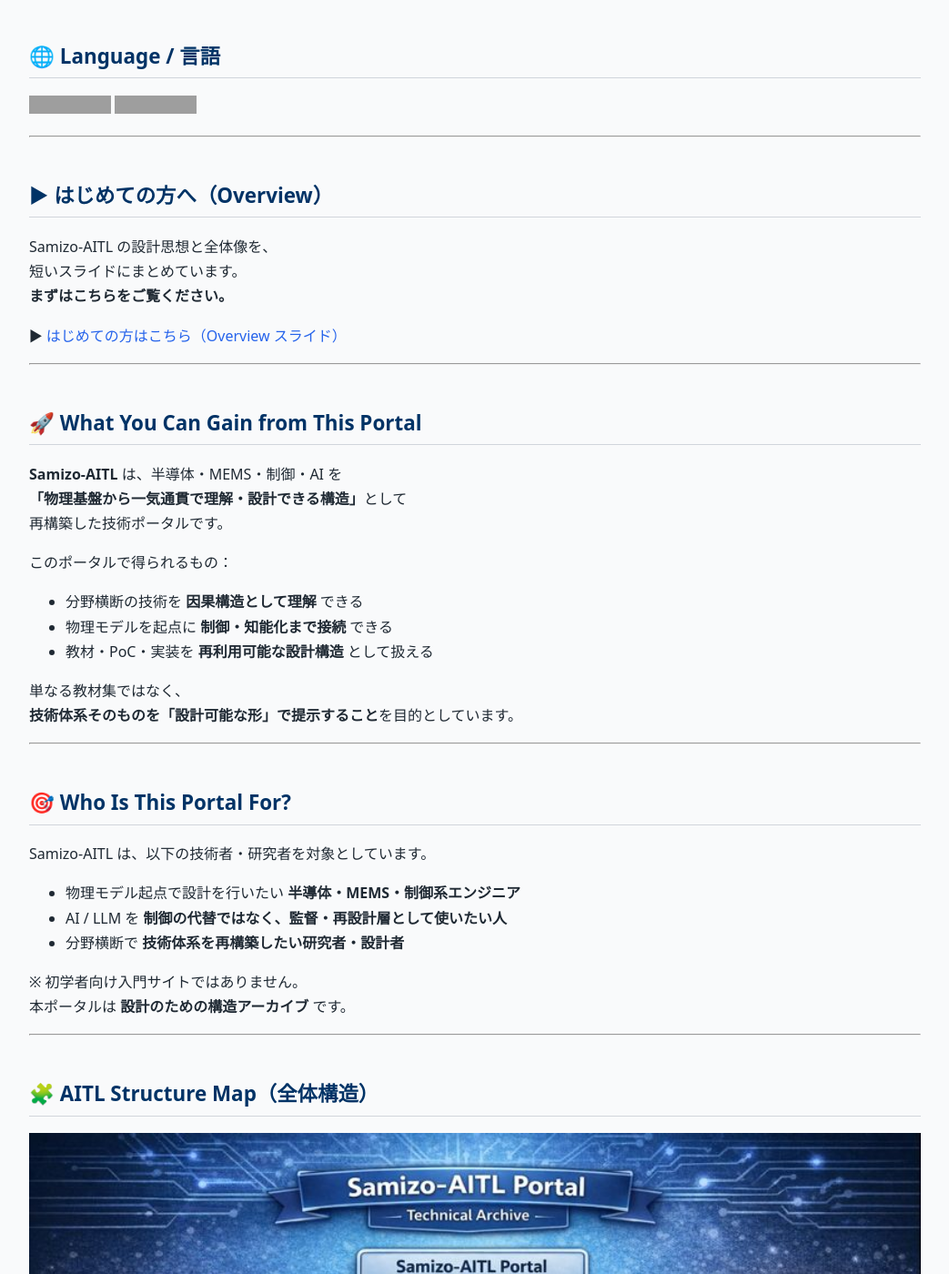
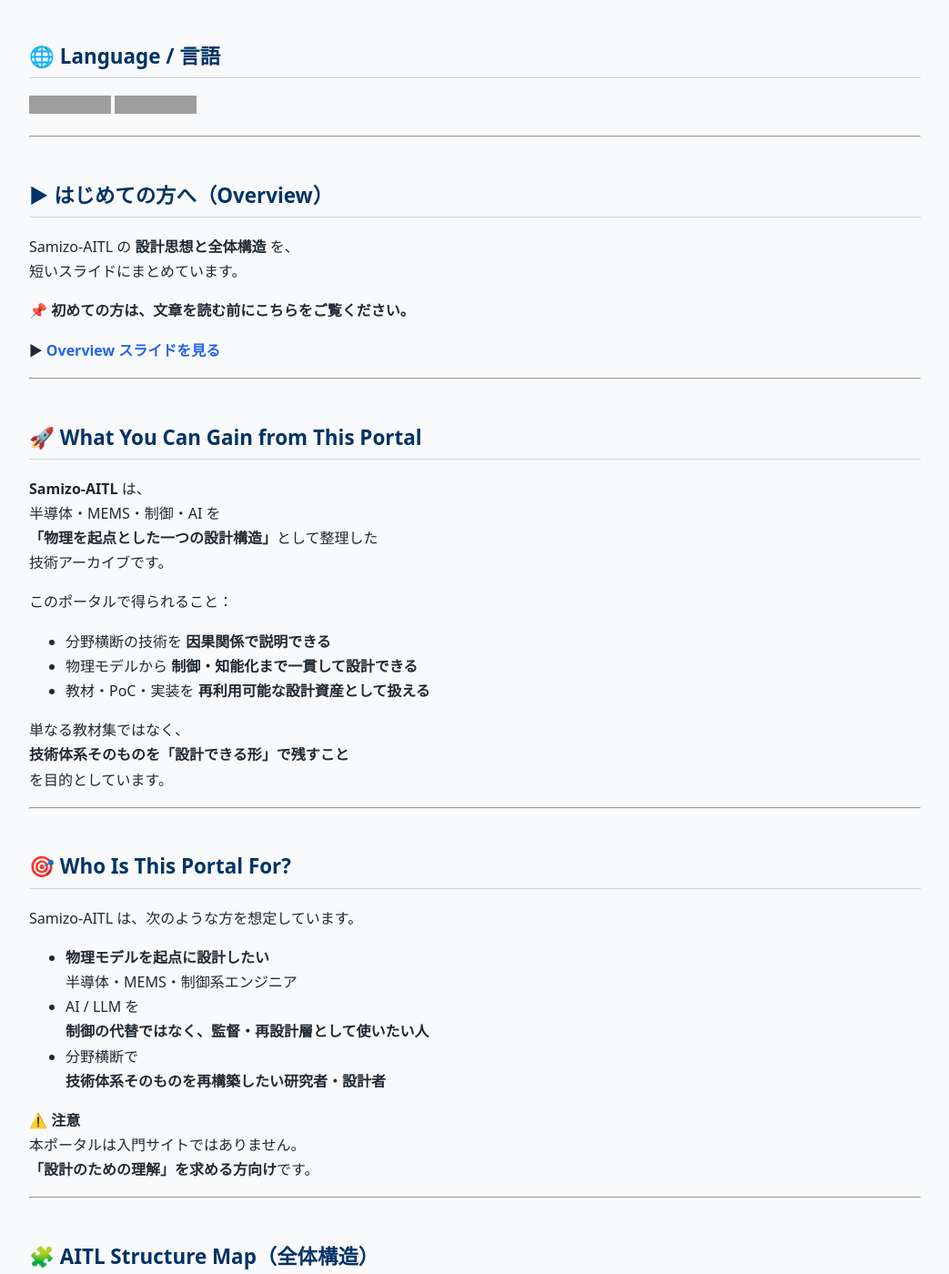
Before and after one commit to Samizo-AITL/Samizo-AITL.github.io, a Jekyll site: the page built from index.md, in a window 1280 px wide and 1400 px high, scrolled down 334 px. Shown: the whole window at 91% size, without its empty margins (118-1161 px from the left). Built offline with Jekyll 4.4.1, drawn with Linux system fonts in a browser that asks for light colours; some of the changed text lies outside the part shown; grey boxes are pictures that could not be loaded.

Commit message:
Update index.md

````diff
--- a/index.md
+++ b/index.md
@@ -21,45 +21,54 @@
 
 ## ▶ はじめての方へ（Overview）
 
-Samizo-AITL の設計思想と全体像を、
+Samizo-AITL の **設計思想と全体構造** を、
 短いスライドにまとめています。
-**まずはこちらをご覧ください。**
 
-▶ [はじめての方はこちら（Overview スライド）](https://samizo-aitl.github.io/about/marp/samizo-aitl-presentation.html)
+📌 **初めての方は、文章を読む前にこちらをご覧ください。**
+
+▶ **[Overview スライドを見る](https://samizo-aitl.github.io/about/marp/samizo-aitl-presentation.html)**
 
 ---
 
 ## 🚀 What You Can Gain from This Portal
 
-**Samizo-AITL** は、半導体・MEMS・制御・AI を
-**「物理基盤から一気通貫で理解・設計できる構造」**として
-再構築した技術ポータルです。
+**Samizo-AITL** は、
+半導体・MEMS・制御・AI を
+**「物理を起点とした一つの設計構造」**として整理した
+技術アーカイブです。
 
-このポータルで得られるもの：
+このポータルで得られること：
 
-- 分野横断の技術を **因果構造として理解** できる
-- 物理モデルを起点に **制御・知能化まで接続** できる
-- 教材・PoC・実装を **再利用可能な設計構造** として扱える
+- 分野横断の技術を **因果関係で説明できる**
+- 物理モデルから **制御・知能化まで一貫して設計できる**
+- 教材・PoC・実装を **再利用可能な設計資産として扱える**
 
 単なる教材集ではなく、
-**技術体系そのものを「設計可能な形」で提示すること**を目的としています。
+**技術体系そのものを「設計できる形」で残すこと**
+を目的としています。
 
 ---
 
 ## 🎯 Who Is This Portal For?
 
-Samizo-AITL は、以下の技術者・研究者を対象としています。
+Samizo-AITL は、次のような方を想定しています。
 
-- 物理モデル起点で設計を行いたい **半導体・MEMS・制御系エンジニア**
-- AI / LLM を **制御の代替ではなく、監督・再設計層として使いたい人**
-- 分野横断で **技術体系を再構築したい研究者・設計者**
+- **物理モデルを起点に設計したい**
+  半導体・MEMS・制御系エンジニア
+- AI / LLM を
+  **制御の代替ではなく、監督・再設計層として使いたい人**
+- 分野横断で
+  **技術体系そのものを再構築したい研究者・設計者**
 
-※ 初学者向け入門サイトではありません。
-本ポータルは **設計のための構造アーカイブ** です。
+⚠️ **注意**
+本ポータルは入門サイトではありません。
+**「設計のための理解」を求める方向け**です。
 
 ---
 
 ## 🧩 AITL Structure Map（全体構造）
+
+### ▶ 全体像（まず図で把握）
 
 <img
   src="/assets/img/samizo-aitl-structure.png"
@@ -67,10 +76,13 @@
   style="width:100%; max-width:1200px; display:block; margin:auto;"
 />
 
-> Samizo-AITL における技術アーキテクチャ全体図。
-> 物理 → 制御 → 知能化を中核とし、
-> DevEnv・CodeGen・Docs・Archives の各レイヤを横断して
-> 因果構造として統合している。
+> 物理 → モデル → 制御 → 知能化 を中核とし、
+> DevEnv・CodeGen・Docs・Archives を
+> **因果構造として横断的に統合**しています。
+
+---
+
+### ▶ 論理構造（AITL）
 
 ```mermaid
 flowchart TB
@@ -83,20 +95,24 @@
   I -.-> S
 ```
 
-AITL（Adaptive Intelligent Technology Loop）では、
+AITL（Adaptive Intelligent Technology Loop）は、
+次の **三層構造**で設計されています。
 
-- **内側**：物理・デバイス・MEMS（制約を生む層）
-- **中間**：モデル・制御理論（挙動を決める層）
-- **外側**：FSM / LLM（判断・再設計・適応）
+- **内側**：物理・デバイス・MEMS
+  → 制約・限界を決める層
+- **中間**：モデル・制御理論（PID）
+  → 振る舞いと安定性を決める層
+- **外側**：FSM / LLM
+  → 判断・再設計・適応を行う層
 
-という三層構造で、
-**物理モデルを正しく「使い切る」ための知能化**を行います。
+**物理モデルを正しく使い切るための知能化**
+――それが AITL の目的です。
 
 ---
 
 ## 🗂 Samizo-AITL Directory Overview（全体像）
 
-> **本ポータルは「ディレクトリ構成＝設計思想」です。**
+> **このディレクトリ構成そのものが、設計思想です。**
 
 ```text
 Samizo-AITL/
@@ -115,8 +131,12 @@
 └─ 04_Archives/      PoC・履歴・技術資産
 ```
 
-**推奨順**：
-**思想 → 物理 → 制御 → 知能**
+### ▶ 読み進める順番（推奨）
+
+**① 思想・全体像
+→ ② 物理・デバイス
+→ ③ 制御
+→ ④ 知能化（AITL）**
 
 ---
 
````
